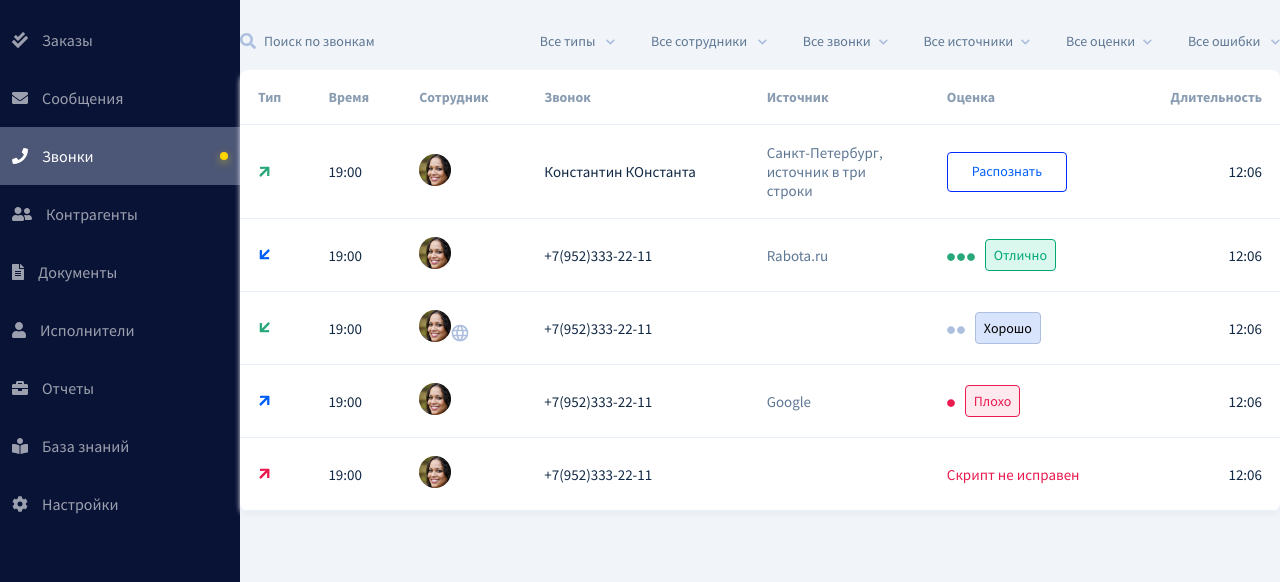
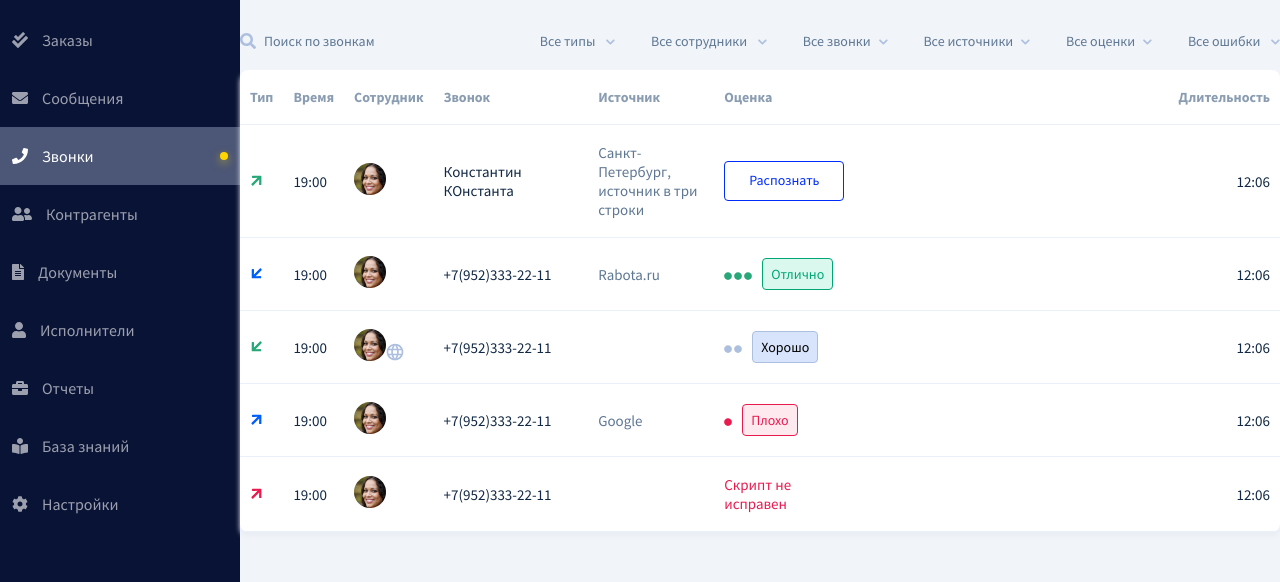
Before and after one commit to dmitry-sharashkin/calls, a React (Create React App) app: page / in a window 1280 px wide. Shown: the part 133-715 px from the top of the page. Built offline with nearby package versions, Linux system fonts and the light colour scheme; no server answers.

Commit message:
Разобрался с запросом на сервер

```diff
--- a/package.json
+++ b/package.json
@@ -15,6 +15,8 @@
     "@types/node": "^12.20.37",
     "@types/react": "^17.0.37",
     "@types/react-dom": "^17.0.11",
+    "axios": "^0.24.0",
+    "gh-pages": "^3.2.3",
     "react": "^17.0.2",
     "react-dom": "^17.0.2",
     "react-scripts": "4.0.3",
--- /dev/null
+++ b/src/App.js
@@ -0,0 +1,27 @@
+import React from 'react';
+import './App.css';
+import Sidebar from "./components/Sidebar/Sidebar";
+import Header from "./components/Header/header";
+import Container from "./components/Container/Container";
+import axios from "axios";
+
+function App() {
+    const instance = axios.create({
+        baseURL: 'https://api.skilla.ru/mango'
+    })
+    instance.defaults.headers.common['Authorization'] = `Bearer qwerty123`
+    const res =   instance.post(`/getList?2021-11-28&2021-11-28` ).then(res => res.data)
+    console.log(res )
+
+    return (
+        <div className="App">
+            <Sidebar/>
+            <div className='appWrapper'>
+                <Header/>
+                <Container/>
+            </div>
+        </div>
+    );
+}
+
+export default App;
--- a/src/App.tsx
+++ /dev/null
@@ -1,19 +0,0 @@
-import React from 'react';
-import './App.css';
-import Sidebar from "./components/Sidebar/Sidebar";
-import Header from "./components/Header/header";
-import Container from "./components/Container/Container";
-
-function App() {
-  return (
-    <div className="App">
-      <Sidebar/>
-      <div className='appWrapper'>
-          <Header/>
-          <Container/>
-      </div>
-    </div>
-  );
-}
-
-export default App;
--- a/src/components/Container/Container.module.css
+++ b/src/components/Container/Container.module.css
@@ -38,6 +38,10 @@
     font-weight: normal;
     font-size: 14px;
     margin-right: 10px;
+}
+.balance:hover .balanceText,
+.balance:hover .iconBtn__wrap .iconBtn{
+color: #0000F4;
 }
 .balanceText__helper{
     color: #899CB1;
--- a/src/components/Container/Table/Table.module.css
+++ b/src/components/Container/Table/Table.module.css
@@ -22,16 +22,19 @@ button{
     text-align: right;
 }
  th{
-     padding: 18px;
+     padding: 18px 10px;
      color: #899CB1;
  }
 td{
-    padding: 18px;
+    padding: 18px 10px;
     border-top: 1px solid #EAF0FA;
     font-size: 15px;
     color: #122945;
     vertical-align: center;
 
+}
+td:last-child{
+    width: 40%;
 }
 .source{
     color: #5E7793;
@@ -86,7 +89,7 @@ button.share{
     border-radius: 4px;
     font-style: normal;
     padding: 9px 24px 11px;
-    color: #005FF8;
+    color: #002CFB;
     font-weight: 500;
     margin-left: 0;
     background-color: transparent;
--- a/src/index.tsx
+++ b/src/index.tsx
@@ -3,6 +3,8 @@ import ReactDOM from 'react-dom';
 import './index.css';
 import App from './App';
 import reportWebVitals from './reportWebVitals';
+
+
 
 ReactDOM.render(
   <React.StrictMode>
```
Also changed, not shown: 1 other file (tests, documents, lock files or other folders).
